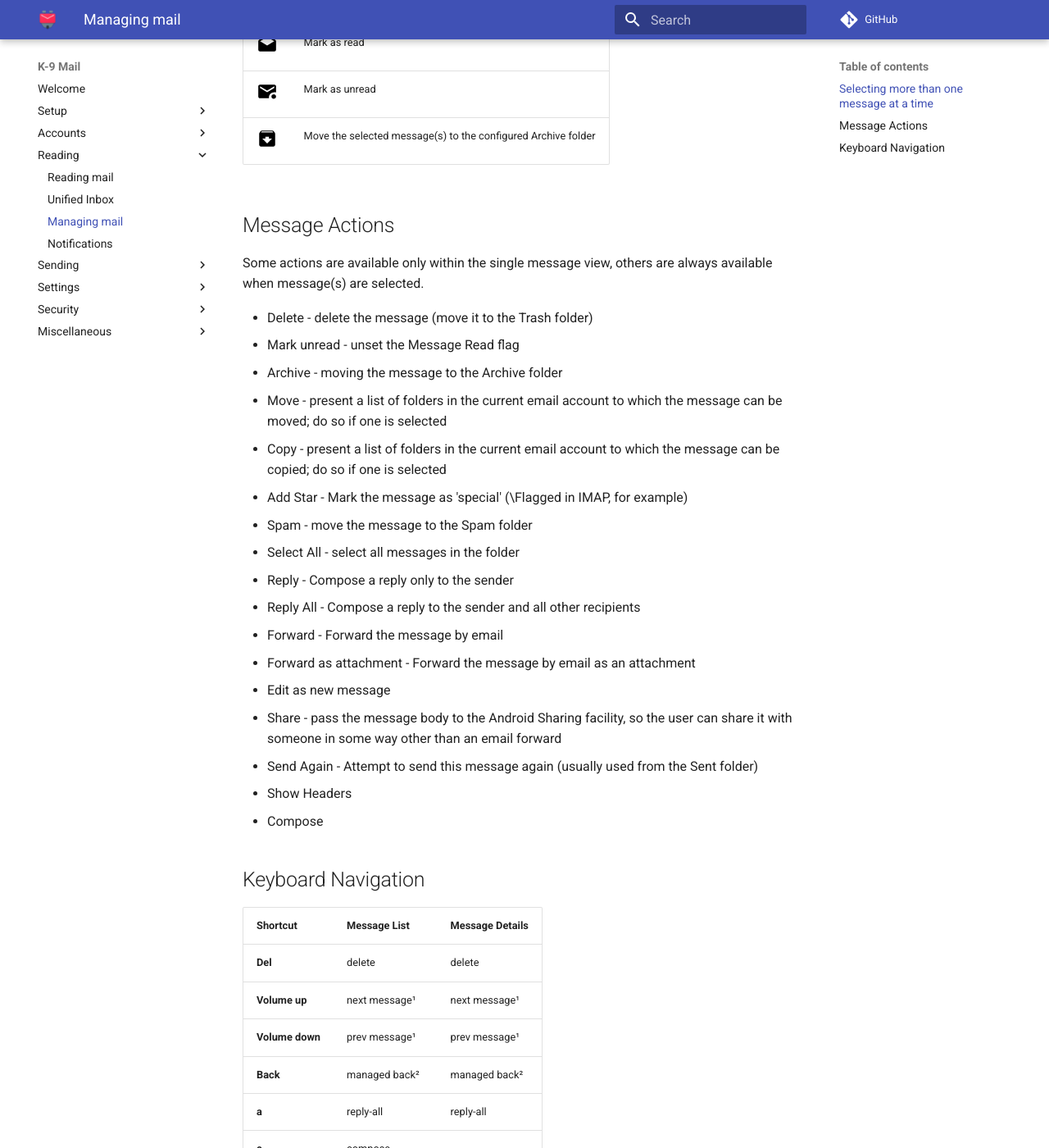
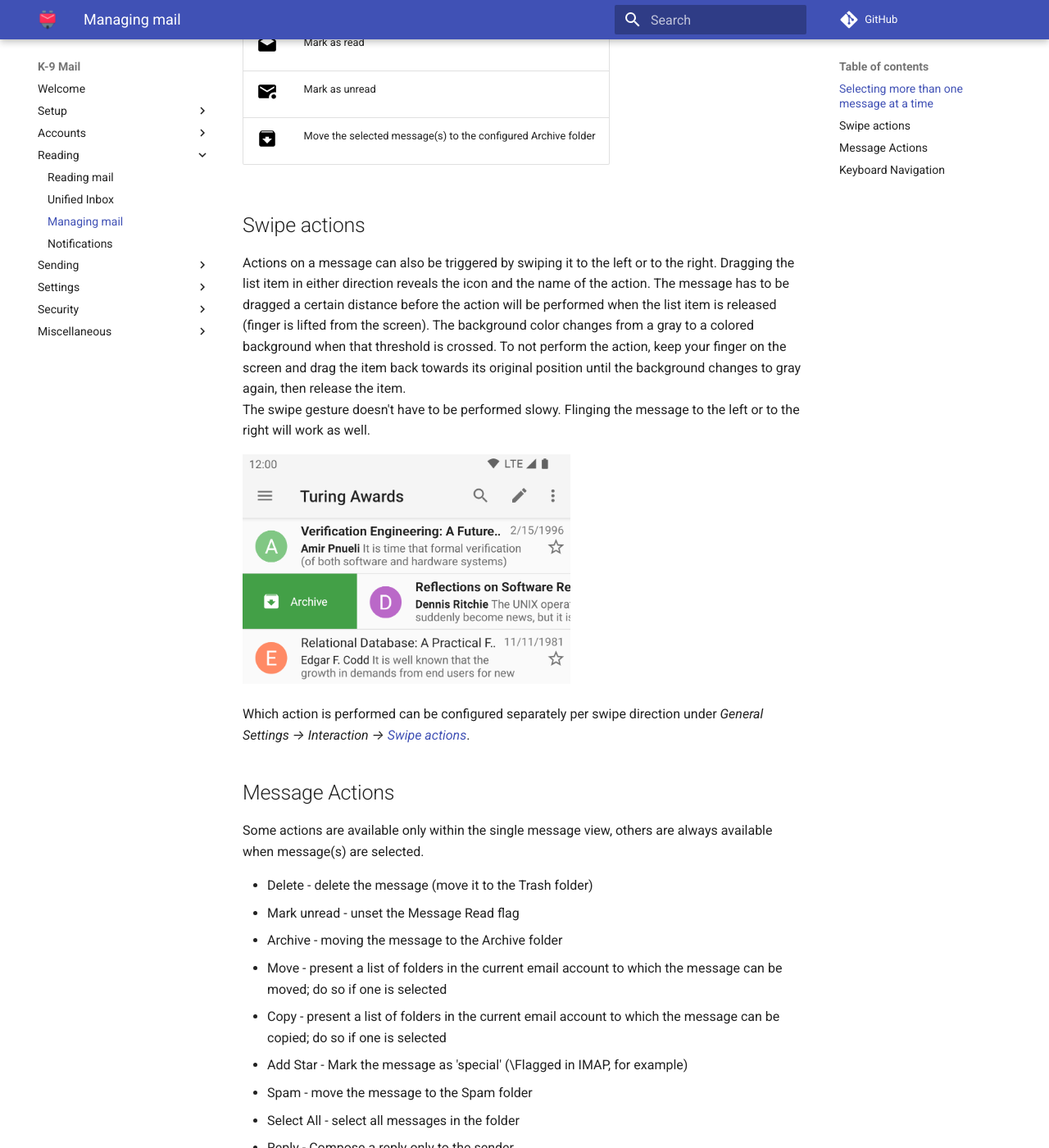
Before and after one commit to k9mail/k9mail-docs, an MkDocs documentation site: the page built from docs/en/current/reading/managing.md, in a window 1280 px wide and 1400 px high, scrolled down 1003 px. Shown: the whole window at 82% size. Built offline with MkDocs 1.6.1 and Material for MkDocs 9.7.7, drawn with Linux system fonts in a browser that asks for light colours; comment, search, counter and statistics services are not loaded.

Commit message:
Add information about swipe actions

```diff
--- a/docs/en/current/reading/managing.md
+++ b/docs/en/current/reading/managing.md
@@ -29,6 +29,20 @@
 </tr>
 </table>
 
+
+## Swipe actions
+
+Actions on a message can also be triggered by swiping it to the left or to the right. Dragging the list item in either direction
+reveals the icon and the name of the action. The message has to be dragged a certain distance before the action will be performed when
+the list item is released (finger is lifted from the screen). The background color changes from a gray to a colored background when that
+threshold is crossed. To not perform the action, keep your finger on the screen and drag the item back towards its original position until
+the background changes to gray again, then release the item.
+The swipe gesture doesn't have to be performed slowy. Flinging the message to the left or to the right will work as well.
+
+![Swipe action](img/swipe_action.png)
+
+Which action is performed can be configured separately per swipe direction under
+*General Settings → Interaction → [Swipe actions](../settings/general.md#swipe-actions)*.
 
 
 ## Message Actions
```
Also changed, not shown: docs/en/current/settings/general.md (+12 -0 lines), docs/en/current/reading/img/swipe_action.png (added).
